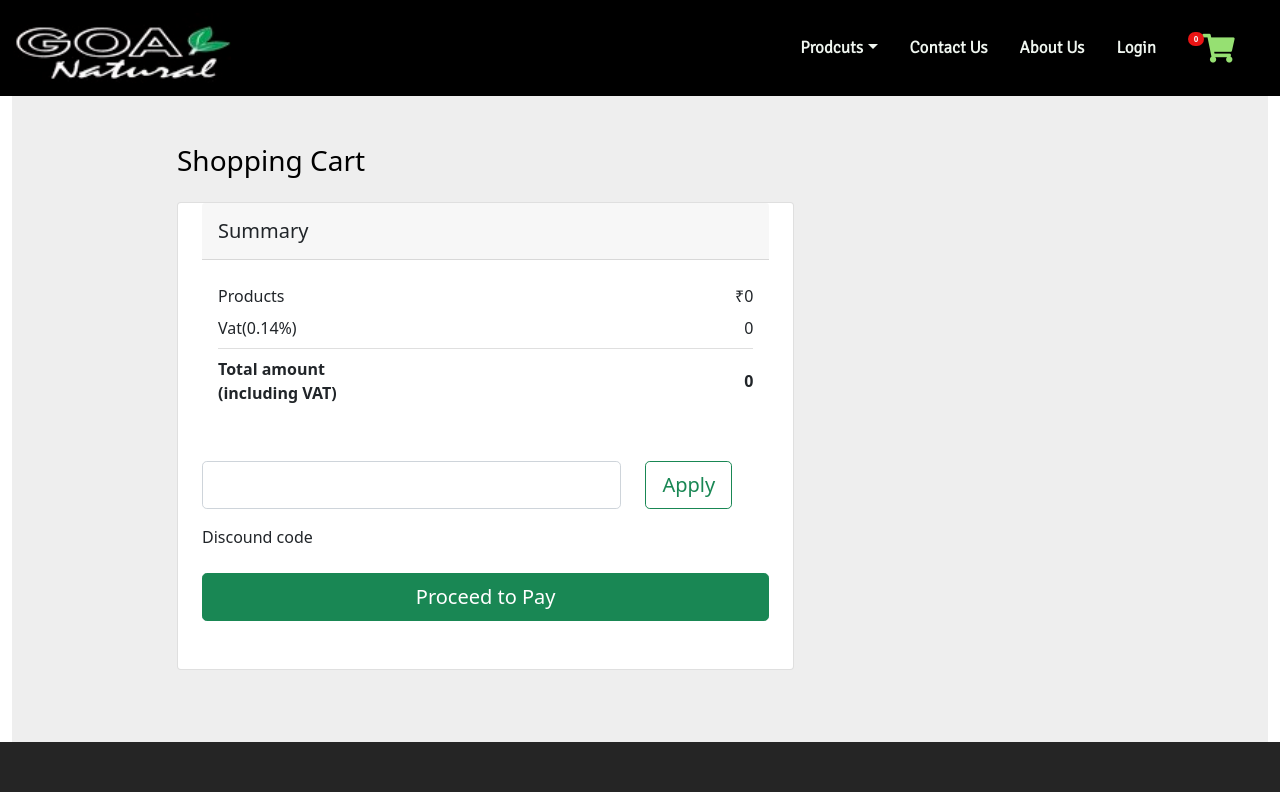
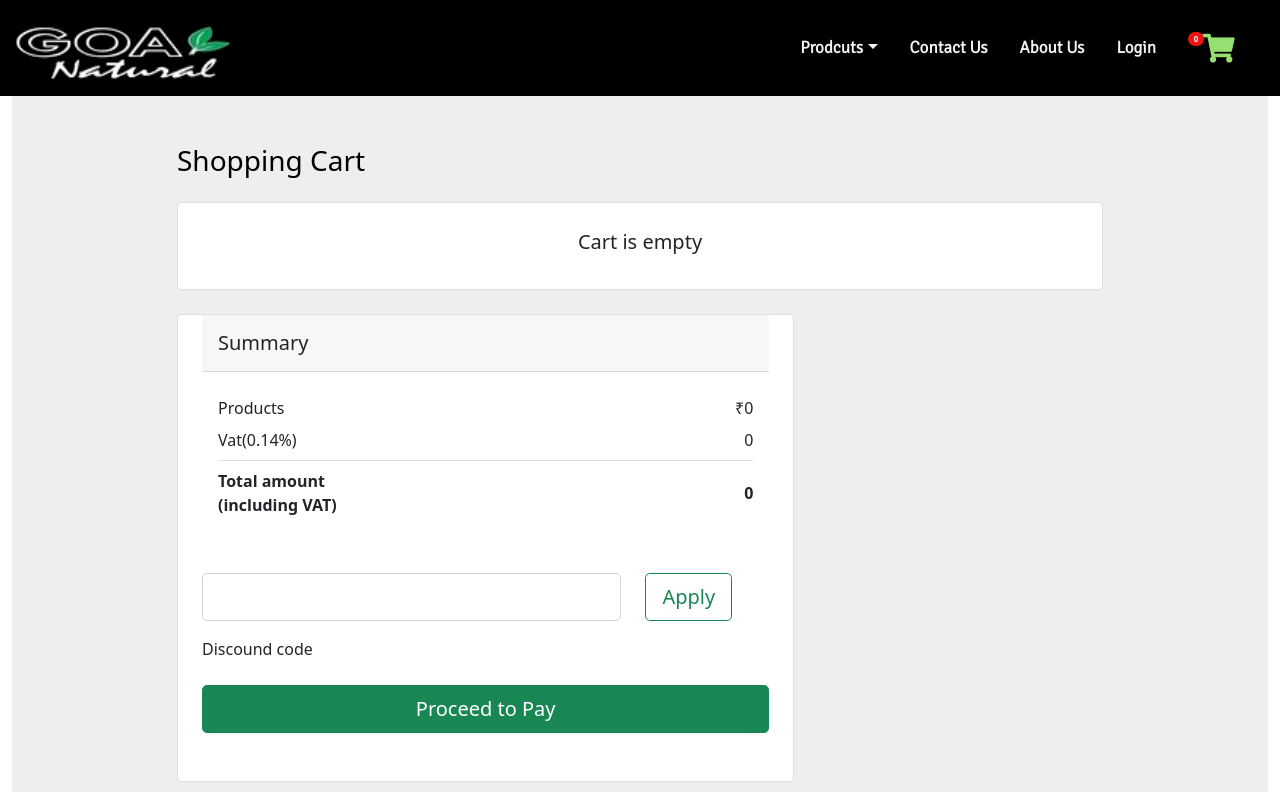
Before and after one commit to Softgenic/Goa_naturals, a React (Create React App) app: page /ViewCart in a window 1280 px wide. Shown: the top 792 px of the page. Built offline with nearby package versions, Linux system fonts and the light colour scheme.

Commit message:
show empty cart display

```diff
--- a/src/Components/ViewCart/ViewCart.css
+++ b/src/Components/ViewCart/ViewCart.css
@@ -6,6 +6,10 @@
   margin-top: 90px;
   text-align: center;
   margin-bottom: 30px;
+}
+
+.empty-cart {
+  text-align: center;
 }
 
 /* Extra small devices (phones, 600px and down) */
--- a/src/Components/ViewCart/ViewCartSection.js
+++ b/src/Components/ViewCart/ViewCartSection.js
@@ -91,6 +91,16 @@
                   Shopping Cart
                 </h3>
               </div>
+              {state?.cart?.cartItems?.length === 0 && (
+                <div className="card rounded-3 mb-4">
+                  <div className="card-body p-4">
+                    <div className="row d-flex empty-cart align-items-center">
+                      <p class="lead fw-normal mb-2 ">Cart is empty</p>
+                    </div>
+                  </div>
+                </div>
+              )}
+
               {state?.cart?.cartItems?.map((item, index) => {
                 return (
                   <div className="card rounded-3 mb-4">
```
